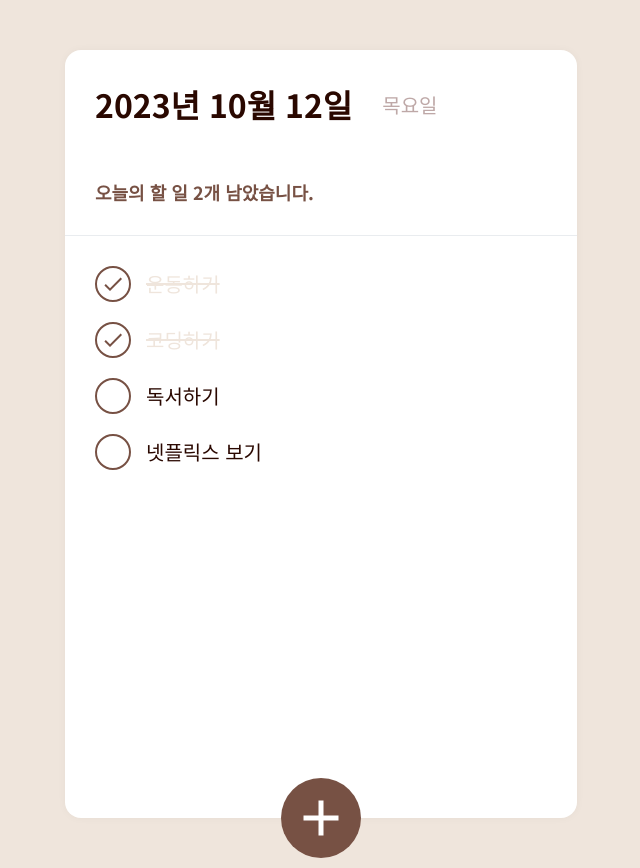
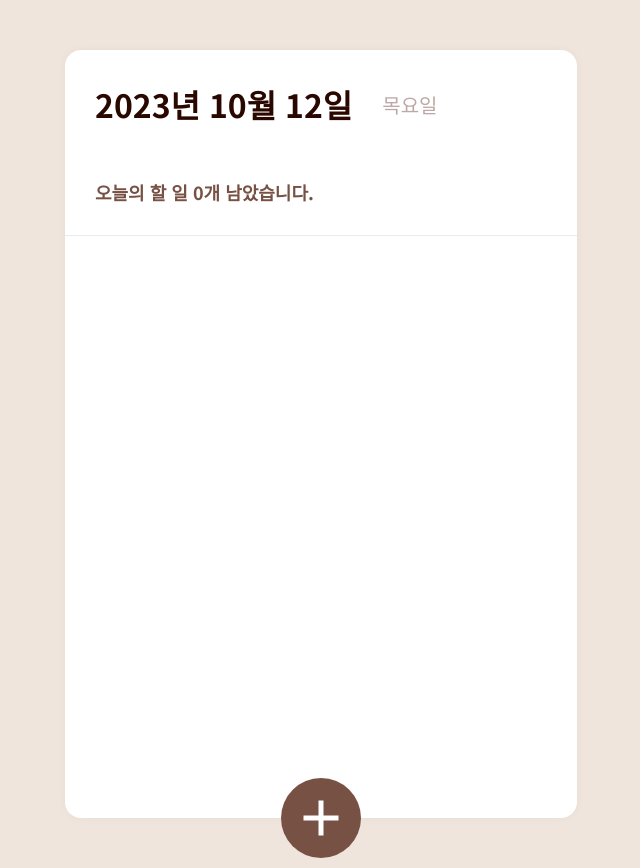
Before and after one commit to yunbiyomi/todolist, a React (Create React App) app: page / in a window 1280 px wide. Shown: the whole page, without its empty margins (319-959 px from the left). Built offline with nearby package versions, Linux system fonts and the light colour scheme.

Commit message:
✨ Feat : 할 일 등록하기 추가 (#1)

```diff
--- a/src/TodoContext.js
+++ b/src/TodoContext.js
@@ -1,27 +1,6 @@
 import { createContext, useContext, useReducer, useRef } from "react";
 
-const initialTodos = [
-  {
-    id: 1,
-    text: '운동하기',
-    done: true
-  },
-  {
-    id: 2,
-    text: '코딩하기',
-    done: true
-  },
-  {
-    id: 3,
-    text: '독서하기',
-    done: false
-  },
-  {
-    id: 4,
-    text: '넷플릭스 보기',
-    done: false
-  }
-];
+const initialTodos = [];
 
 function todoReducer(state, action) {
   switch(action.type){
@@ -45,7 +24,7 @@ const TodoNextIdContext = createContext();
 
 export function TodoProvider({children}){
   const [state, dispatch] = useReducer(todoReducer, initialTodos);
-  const nextId = useRef(5);
+  const nextId = useRef(1);
 
   return (
     <TodoStateContext.Provider value={state}>
--- a/src/components/TodoCreate.js
+++ b/src/components/TodoCreate.js
@@ -1,16 +1,43 @@
 import React, { useState } from 'react'
 import styled, { css } from 'styled-components';
 import { MdAdd } from 'react-icons/md';
+import { useTodoDispatch, useTodoNextId } from '../TodoContext';
 
 function TodoCreate() {
   const [isOpen, setIsOpen] = useState(false);
+  const [value, setValue] = useState('');
+
+  const dispatch = useTodoDispatch();
+  const nextId = useTodoNextId();
+
+  const onSubmit = (e) => {
+    e.preventDefault();
+
+    dispatch({
+      type: 'CREATE',
+      todo: {
+        id: nextId.current,
+        text: value,
+        done: false
+      }
+    });
+
+    setValue('');
+    setIsOpen(false);
+    nextId.current += 1;
+  }
 
   return (
     <>
     {isOpen &&
       <InputContainer>
-        <InputForm>
-          <SInput placeholder='할 일을 입력한 뒤, Enter를 눌러주세요.'/>
+        <InputForm onSubmit={onSubmit}>
+          <SInput
+            autoFocus
+            placeholder='할 일을 입력한 뒤, Enter를 눌러주세요.'
+            onChange={(e) => setValue(e.target.value)}
+            value={value}
+            />
         </InputForm>
       </InputContainer>
     }
```
